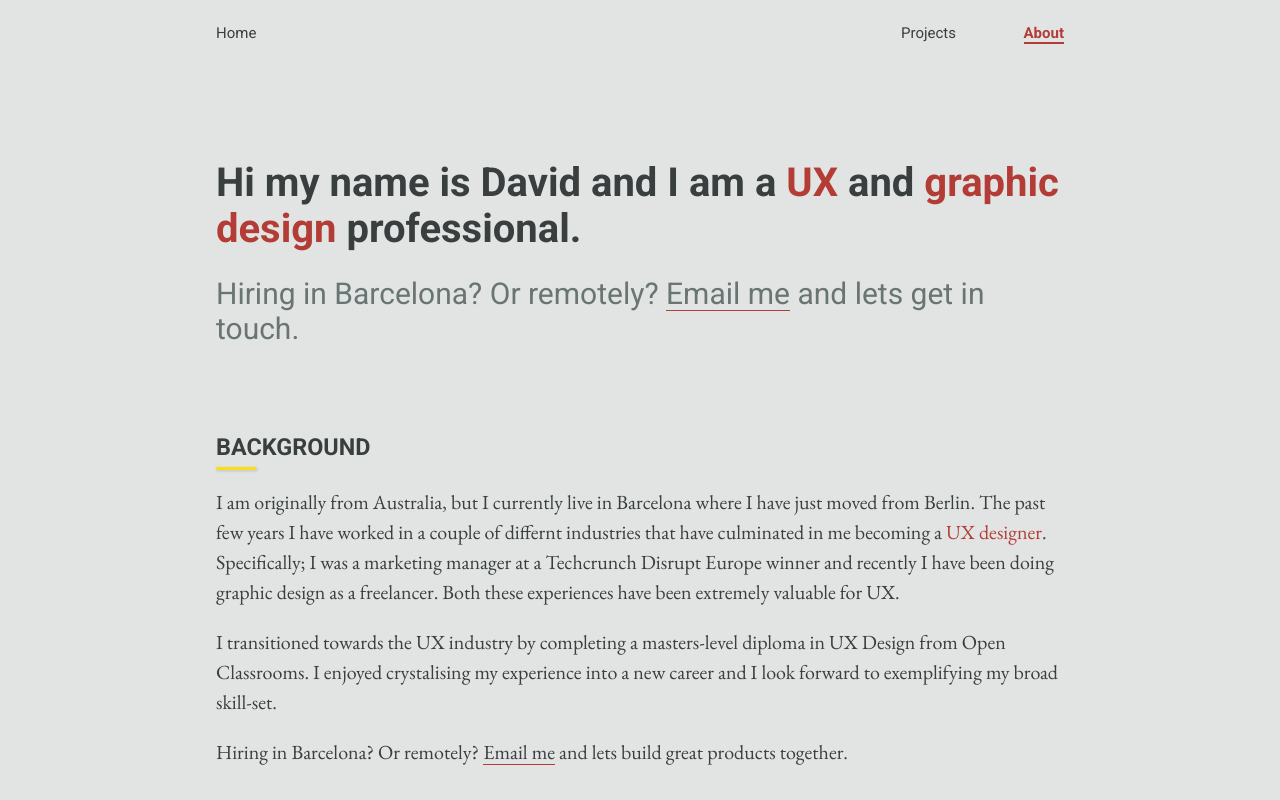
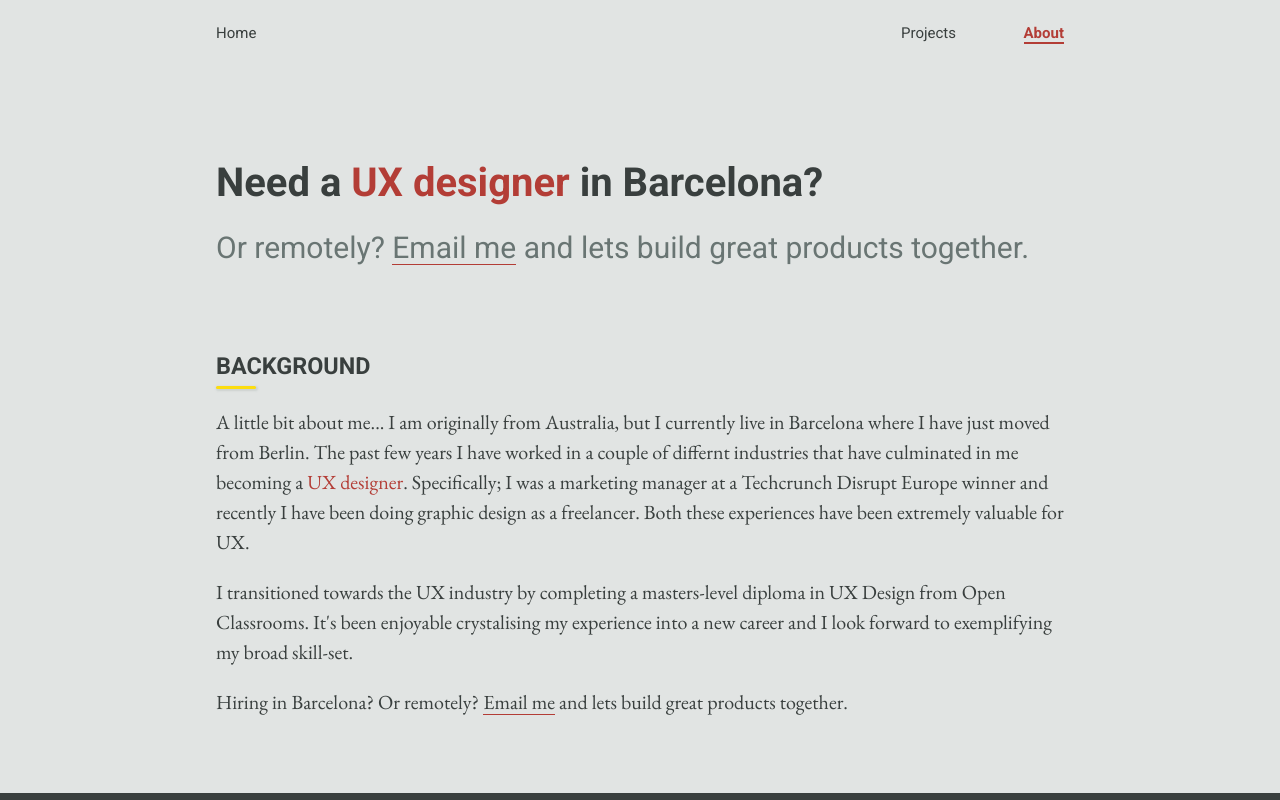
Before and after one commit to davidjspencer/portfolio, a plain HTML site: page about.html in a window 1280 px wide. Shown: the top 800 px of the page. Drawn offline with nearby package versions, Linux system fonts and the light colour scheme.

Commit message:
about copy

```diff
--- a/about.html
+++ b/about.html
@@ -21,17 +21,17 @@
 
   <header class="content-block hero">
     <!-- <h1>Under construction</h1> -->
-    <h1>Hi my name is David and I am a <span>UX</span> and <span>graphic design</span> professional.</h1>
-    <h2>Hiring in Barcelona? Or remotely? <a class="link" href="mailto:davidjspencer@gmail.com">Email me</a> and lets get in touch.</h2>
+    <h1>Need a <span>UX designer</span> in Barcelona?</h1>
+    <h2>Or remotely? <a class="link" href="mailto:davidjspencer@gmail.com">Email me</a> and lets build great products together.</h2>
   </header>
 
     <!-- <div class="container"> -->
     <main>
       <div class="content-block">
         <h3>Background</h3>
-        <p>I am originally from Australia, but I currently live in Barcelona where I have just moved from Berlin. The past few years I have worked in a couple of differnt industries that have culminated in me becoming a <span>UX designer</span>. Specifically; I was a marketing manager at a Techcrunch Disrupt Europe winner and recently I have been doing graphic design as a freelancer. Both these experiences have been extremely valuable for UX.
+        <p>A little bit about me... I am originally from Australia, but I currently live in Barcelona where I have just moved from Berlin. The past few years I have worked in a couple of differnt industries that have culminated in me becoming a <span>UX designer</span>. Specifically; I was a marketing manager at a Techcrunch Disrupt Europe winner and recently I have been doing graphic design as a freelancer. Both these experiences have been extremely valuable for UX.
         </p>
-        <p>I transitioned towards the UX industry by completing a masters-level diploma in UX Design from Open Classrooms. I enjoyed crystalising my experience into a new career and I look forward to exemplifying my broad skill-set.</p>
+        <p>I transitioned towards the UX industry by completing a masters-level diploma in UX Design from Open Classrooms. It's been enjoyable crystalising my experience into a new career and I look forward to exemplifying my broad skill-set.</p>
         <p>Hiring in Barcelona? Or remotely? <a class="link" href="mailto:davidjspencer@gmail.com">Email me</a> and lets build great products together.</p>
       </div>
 
```
Also changed, not shown: index.html (+1 -1 lines).
